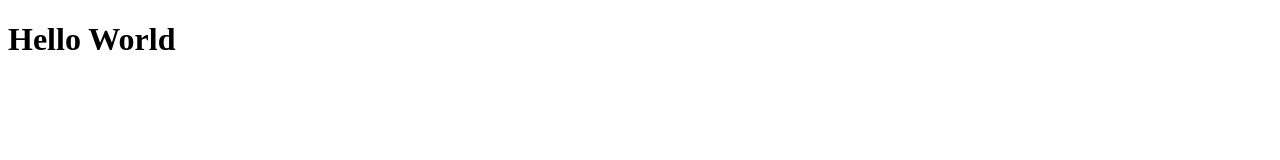
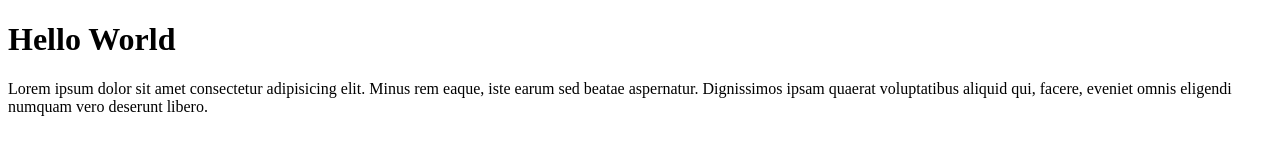
Before and after one commit to Sarvarqwerty/React-face-Detecter, a plain HTML site: page index.html in a window 1280 px wide. Drawn offline with Linux system fonts and the light colour scheme.

Commit message:
first commit

```diff
--- a/index.html
+++ b/index.html
@@ -9,6 +9,6 @@
 <body>
 
     <h1>Hello World</h1>
-
+    <p>Lorem ipsum dolor sit amet consectetur adipisicing elit. Minus rem eaque, iste earum sed beatae aspernatur. Dignissimos ipsam quaerat voluptatibus aliquid qui, facere, eveniet omnis eligendi numquam vero deserunt libero.</p>
 </body>
 </html>
```
